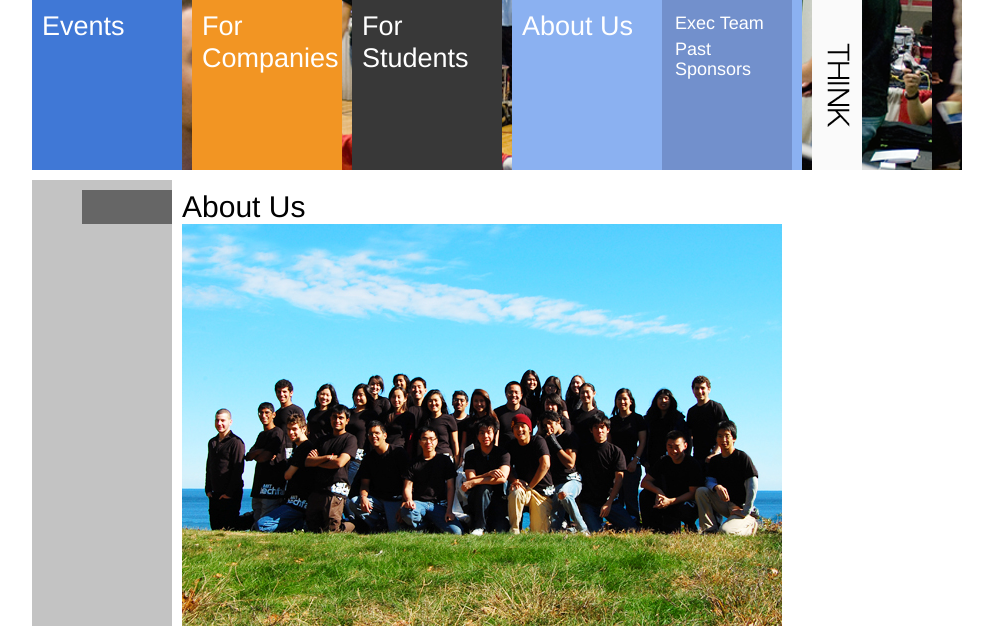
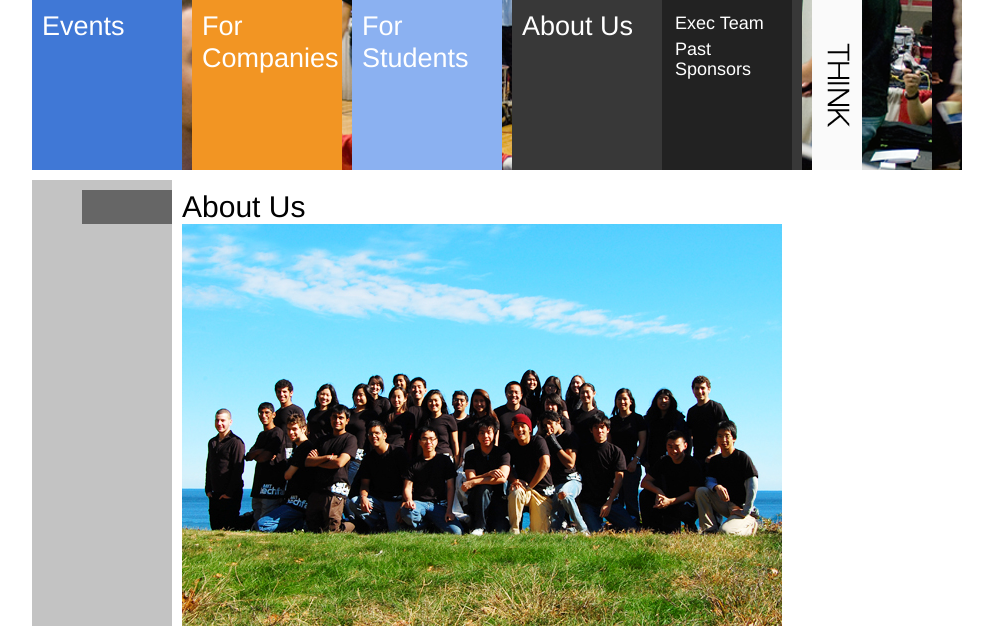
Before and after one commit to techx/techx-techfair-old, a PHP site: page /about/ in a window 1280 px wide. Shown: the part 100-726 px from the top of the page, without its empty margins (138-1131 px from the left). Run offline with PHP 8.4, Linux system fonts and the light colour scheme.

Commit message:
swapped colors of students and about

```diff
--- a/css/style.css
+++ b/css/style.css
@@ -153,10 +153,10 @@ body {
 	background-color: #F29523;
 }
 #navbar li.main#s2 {
-	background-color: #383838;
+	background-color: #8BB1F1;
 }
 #navbar li.main#s3 {
-	background-color: #8BB1F1;
+	background-color: #383838;
 }
 #navbar li.main#s4 {
 	background-color: #FAFAFA;
@@ -203,10 +203,10 @@ body {
 	background-color: #DA8531;
 }
 #navbar li.main#s2 ul {
-	background-color: #222;
+	background-color: #7290CC;
 }
 #navbar li.main#s3 ul {
-	background-color: #7290CC;
+	background-color: #222;
 }
 #navbar li.main ul a {
 	float: none !important;
```
